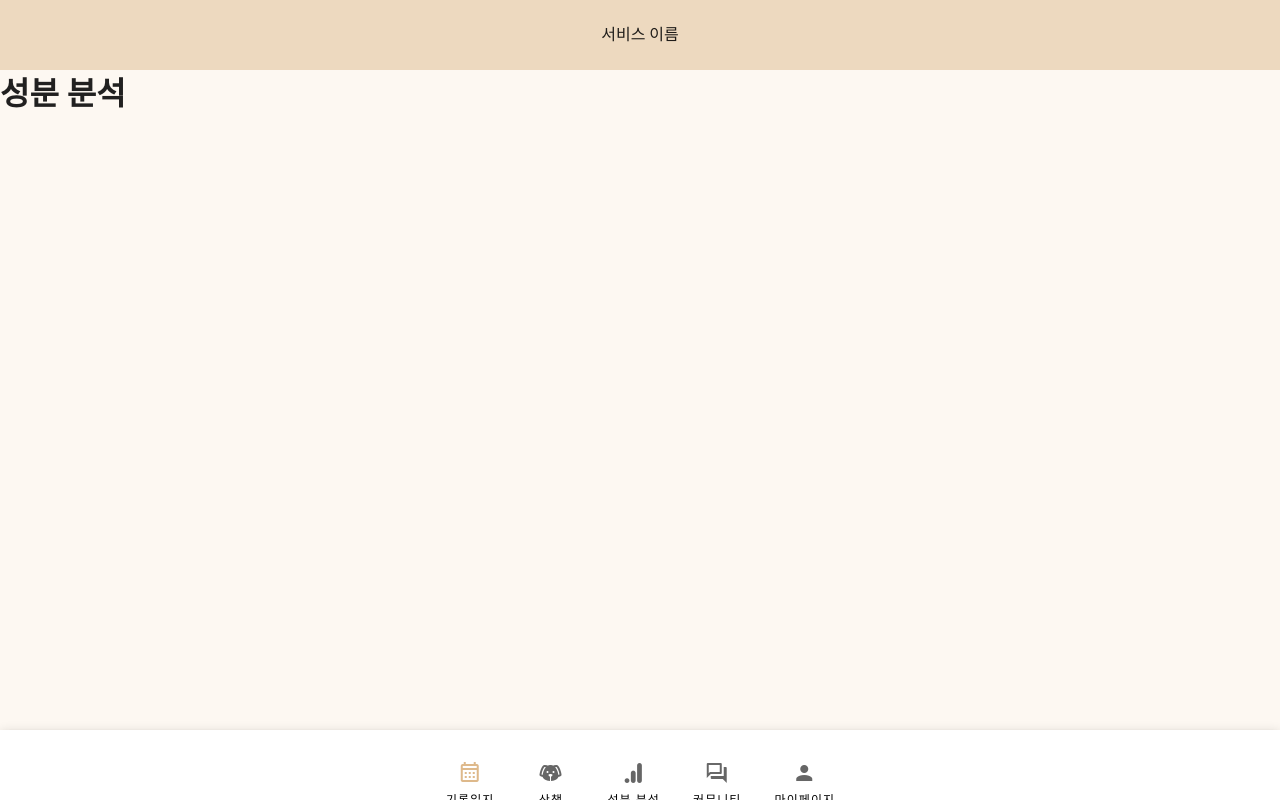
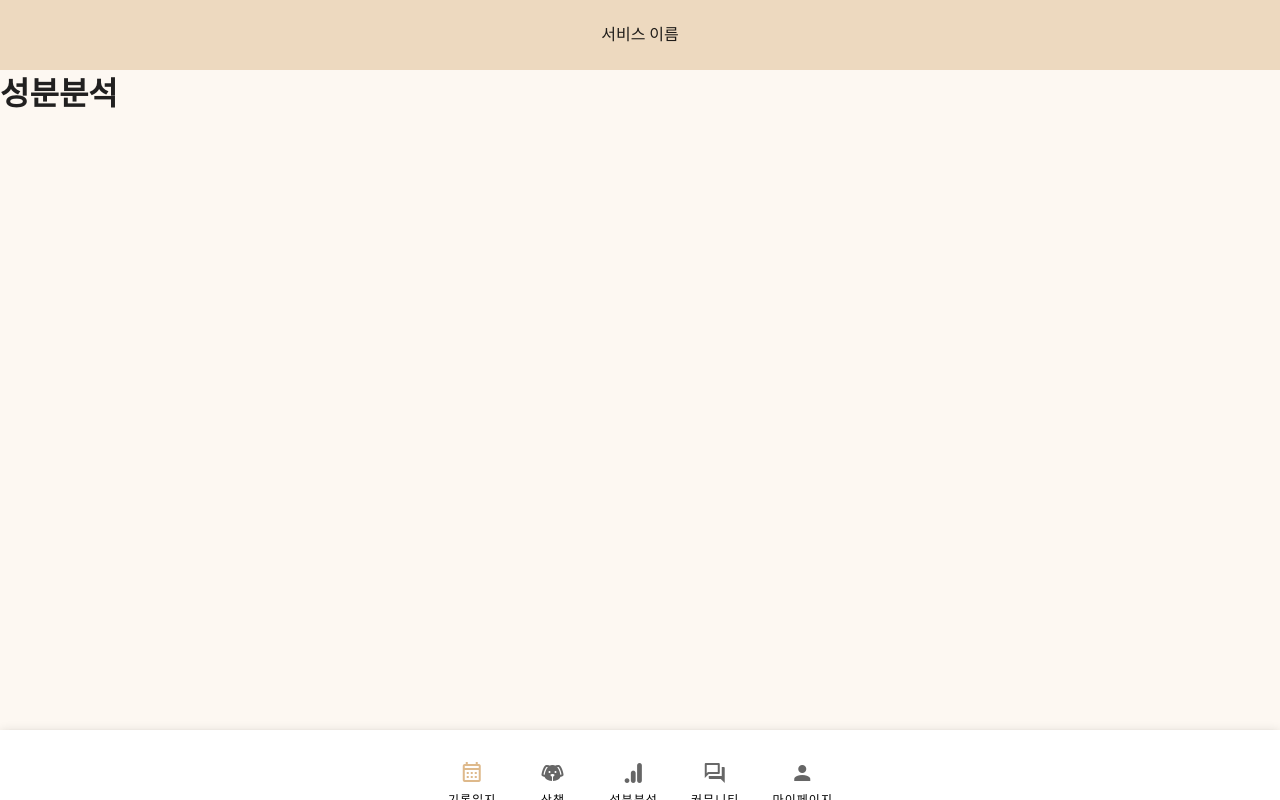
Before and after one commit to gnyonge/Walkie-Doggie, a Vue app in the folder frontend/final/: page /food in a window 1280 px wide. Built offline with nearby package versions, Linux system fonts and the light colour scheme.

Commit message:
최종 프론트스켈레톤

```diff
--- a/frontend/final/src/components/BottomNav.vue
+++ b/frontend/final/src/components/BottomNav.vue
@@ -22,7 +22,7 @@ export default {
       tabs: [
         {idx: 0, name: "기록일지", icon: "mdi-calendar-month-outline"},
         {idx: 1, name: "산책", icon: "mdi-dog"},
-        {idx: 2, name: "성분 분석", icon: "mdi-google-analytics"},
+        {idx: 2, name: "성분분석", icon: "mdi-google-analytics"},
         {idx: 3, name: "커뮤니티", icon: "mdi-forum-outline"},
         {idx: 4, name: "마이페이지", icon: "mdi-account"}
       ]
@@ -30,6 +30,7 @@ export default {
   },
   created() {
     this.active_tab = this.getNowTab
+    window.addEventListener('beforeunload', this.setNowTab(0))
   },
   computed: {
     ...mapGetters(['getNowTab'])
--- a/frontend/final/src/views/Calendar.vue
+++ b/frontend/final/src/views/Calendar.vue
@@ -1,6 +1,6 @@
 <template>
   <div>
-    <h1>기록 일지</h1>
+    <h1>기록일지</h1>
   </div>
 </template>
 
--- a/frontend/final/src/views/Food.vue
+++ b/frontend/final/src/views/Food.vue
@@ -1,6 +1,6 @@
 <template>
   <div>
-    <h1>성분 분석</h1>
+    <h1>성분분석</h1>
   </div>
 </template>
 
```
